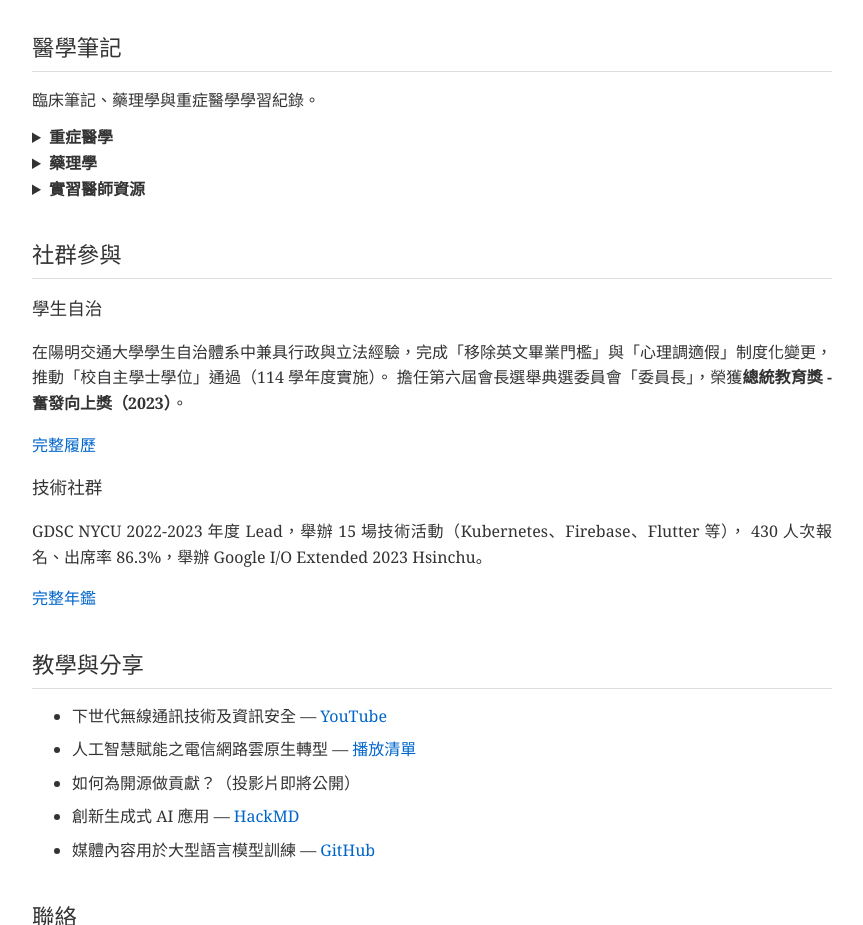
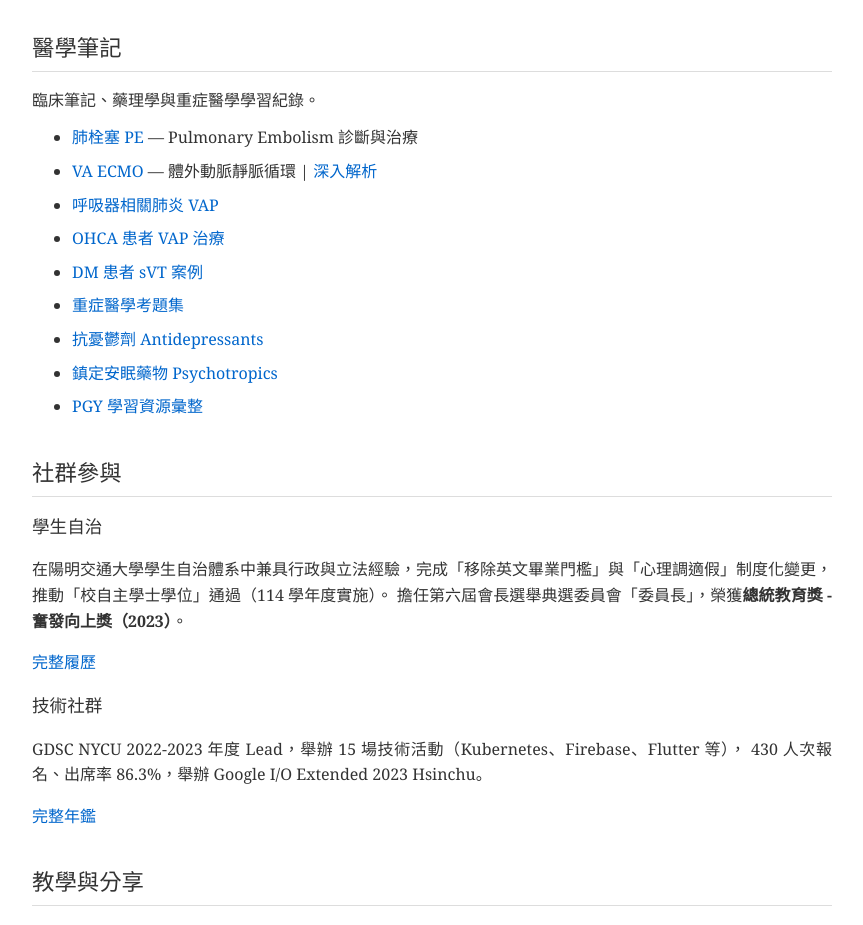
Before and after one commit to thc1006/today_is_my_birthday, a plain HTML site: page index.html in a window 1280 px wide. Shown: the part 1120-2045 px from the top of the page, without its empty margins (208-1071 px from the left). Drawn offline with Linux system fonts and the light colour scheme.

Commit message:
簡化醫學筆記區塊，整合成單一清單

```diff
--- a/index.html
+++ b/index.html
@@ -99,9 +99,6 @@
   <section id="medicine">
     <h2>醫學筆記</h2>
     <p>臨床筆記、藥理學與重症醫學學習紀錄。</p>
-
-    <details>
-      <summary><strong>重症醫學</strong></summary>
     <ul>
       <li><a href="PE/">肺栓塞 PE</a> — Pulmonary Embolism 診斷與治療</li>
       <li><a href="https://hackmd.io/@thc1006/Bk9QhUEMgl" target="_blank" rel="noopener">VA ECMO</a> — 體外動脈靜脈循環 | <a href="https://hackmd.io/qSlEZdZaQQyv-ZYs6zrH4w" target="_blank" rel="noopener">深入解析</a></li>
@@ -109,23 +106,10 @@
       <li><a href="https://hackmd.io/ALz3yHRNQIWVTd3LOORFyg" target="_blank" rel="noopener">OHCA 患者 VAP 治療</a></li>
       <li><a href="https://hackmd.io/jx8FDdGsSfWX8IYxx-b8Ww" target="_blank" rel="noopener">DM 患者 sVT 案例</a></li>
       <li><a href="https://hackmd.io/4cA568sPQ22VCheiAMmeGg" target="_blank" rel="noopener">重症醫學考題集</a></li>
-      </ul>
-    </details>
-
-    <details>
-      <summary><strong>藥理學</strong></summary>
-      <ul>
       <li><a href="https://hackmd.io/rczVsSn_Q1CtvtDb-15WzA" target="_blank" rel="noopener">抗憂鬱劑 Antidepressants</a></li>
       <li><a href="https://hackmd.io/npYvTVeEQLKRLX3Xu68iJQ" target="_blank" rel="noopener">鎮定安眠藥物 Psychotropics</a></li>
-      </ul>
-    </details>
-
-    <details>
-      <summary><strong>實習醫師資源</strong></summary>
-      <ul>
       <li><a href="https://hackmd.io/zdKttje_SuWj_8cKGevX2w" target="_blank" rel="noopener">PGY 學習資源彙整</a></li>
     </ul>
-    </details>
   </section>
 
   <!-- 社群參與 -->
```
Lines whose indentation alone changed are shown as unchanged.
